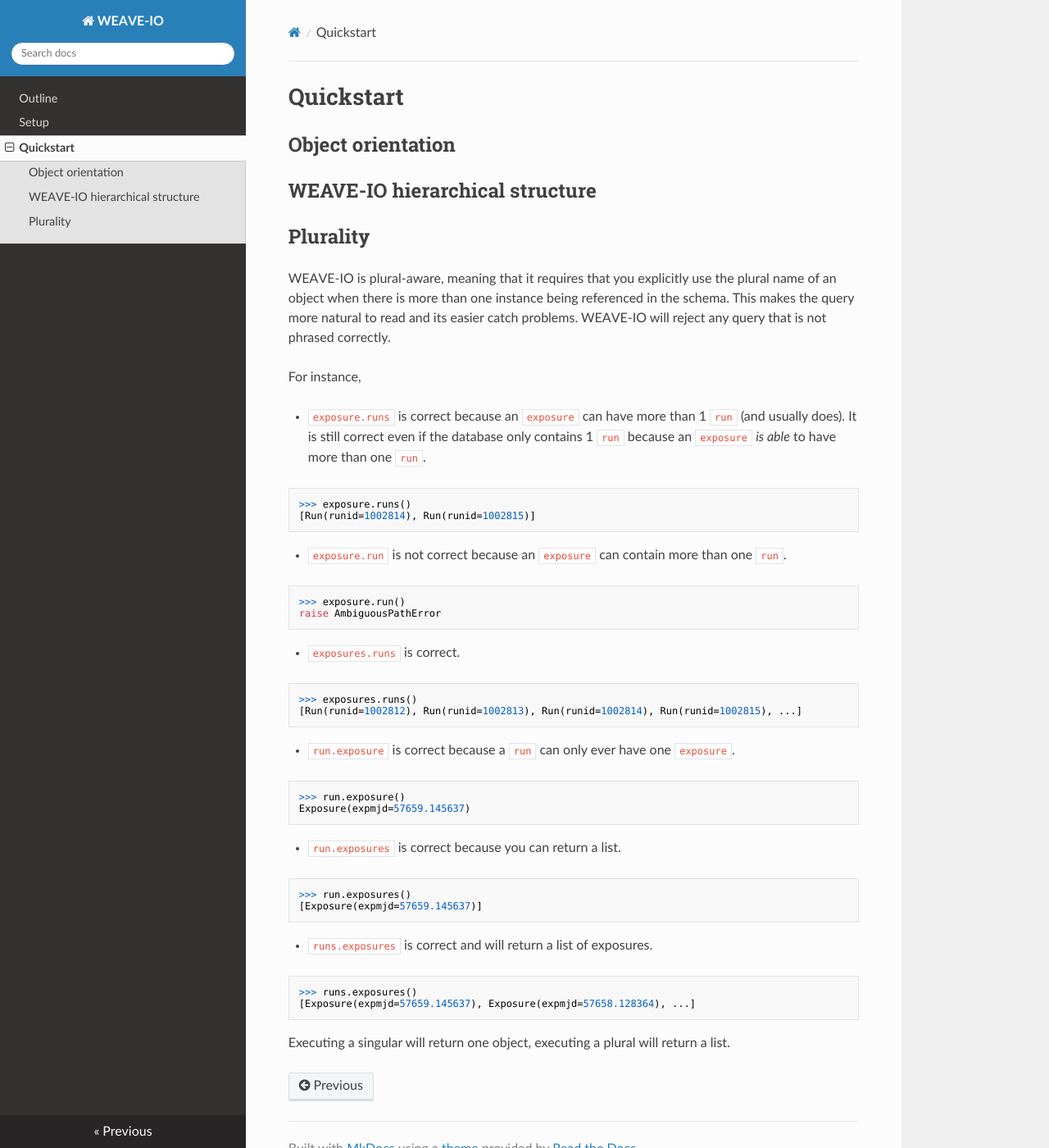
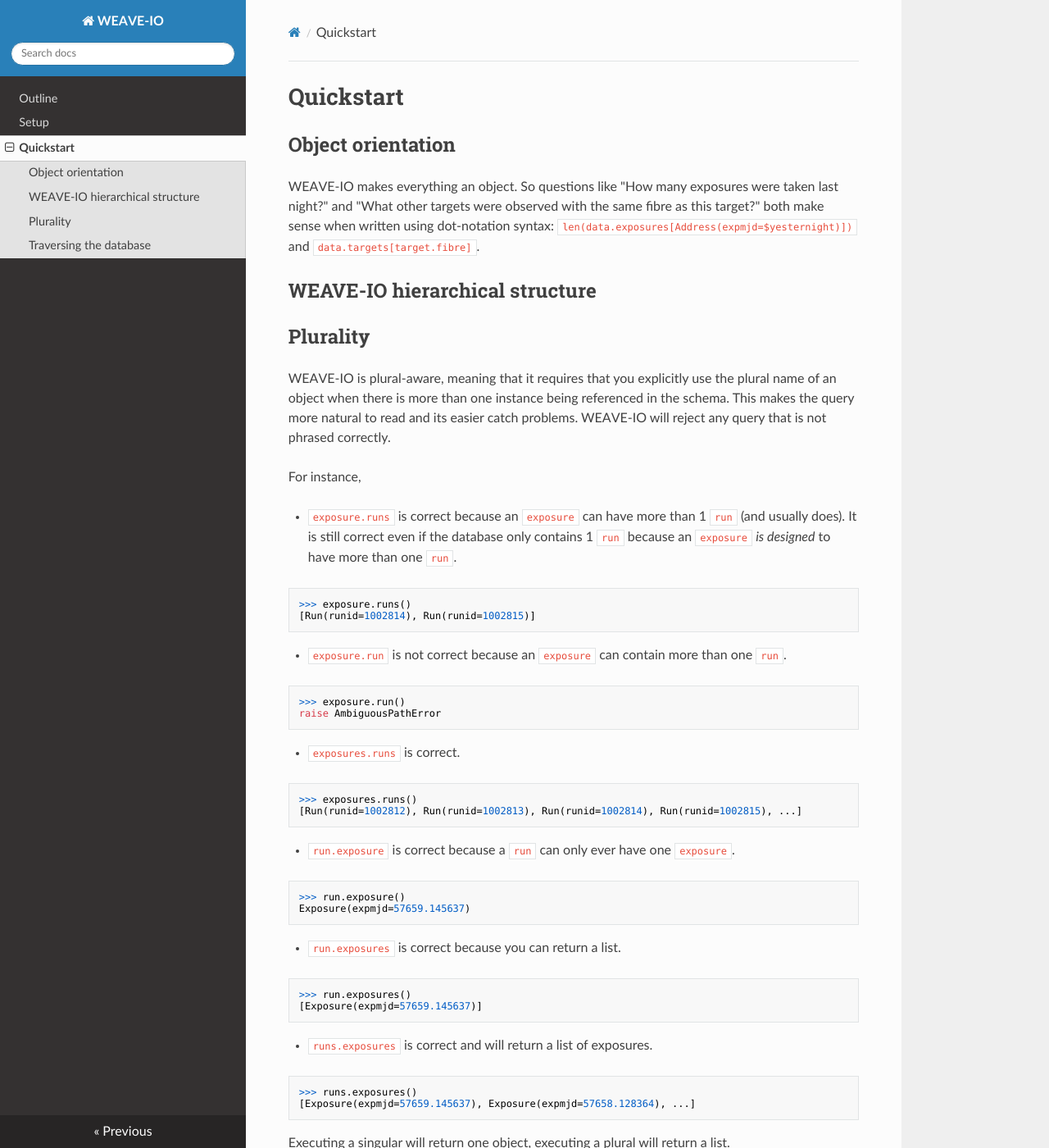
Before and after one commit to philastrophist/weave-io, an MkDocs documentation site: the page built from docs/quickstart.md, in a window 1280 px wide and 1400 px high. Shown: the whole window at 82% size. Built offline with MkDocs 1.6.1, drawn with Linux system fonts in a browser that asks for light colours; nearby versions of some CDN libraries; some of the changed text lies outside the part shown.

Commit message:
quickstart started

````diff
--- a/docs/quickstart.md
+++ b/docs/quickstart.md
@@ -1,9 +1,13 @@
 # Quickstart
 
 ## Object orientation
+WEAVE-IO makes everything an object.
+So questions like "How many exposures were taken last night?" and "What other targets were observed with the same fibre as this target?" both make sense when written
+using dot-notation syntax: `len(data.exposures[Address(expmjd=$yesternight)])` and `data.targets[target.fibre]`.
 
 
 ## WEAVE-IO hierarchical structure
+
 
 
 ## Plurality
@@ -15,7 +19,7 @@
 For instance,
 
 * `exposure.runs` is correct because an `exposure` can have more than 1 `run` (and usually does).
-It is still correct even if the database only contains 1 `run` because an `exposure` *is able* to have more than one `run`.
+It is still correct even if the database only contains 1 `run` because an `exposure` *is designed* to have more than one `run`.
 ```python
 >>> exposure.runs()
 [Run(runid=1002814), Run(runid=1002815)]
@@ -54,4 +58,5 @@
 Executing a singular will return one object, executing a plural will return a list.
 
 
-##
+## Traversing the database
+All queries must start with a `data` object.
````
Also changed, not shown: docs/index.md (+4 -3 lines).
